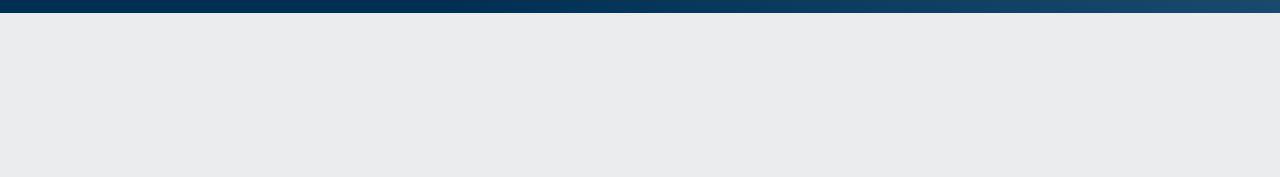
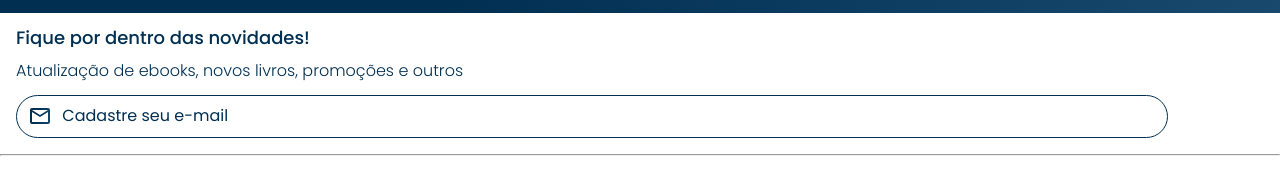
Before and after one commit to kaiqueleonel/AluraBooks, a plain HTML site: page index.html in a window 1280 px wide. Shown: the part 2620-2797 px from the top of the page. Before the commit the page ends 2633 px from the top, so only its background shows below. Drawn offline with nearby package versions, Linux system fonts and the light colour scheme.

Commit message:
criando a sessão contato e o footer

```diff
--- a/index.html
+++ b/index.html
@@ -166,6 +166,15 @@
 			<li class="lista__itens"><a href="#" class="lista__link">Java</a></li>
 		</ul>
 	</section>
+	<section class="contato">
+		<h2 class="contato__titulo">Fique por dentro das novidades!</h2>
+		<p class="contato__texto">Atualização de ebooks, novos livros, promoções e outros</p>
+		<input type="email" placeholder="Cadastre seu e-mail" class="contato__email">
+	</section>
+	<hr/>
+	<footer class="footer">
+		<h2 class="footer__titulo">Grupo Alura</h2>
+	</footer>
 
 	<script src="https://cdn.jsdelivr.net/npm/swiper@11/swiper-bundle.min.js"></script>
 	<script>
--- a/styles.css
+++ b/styles.css
@@ -3,6 +3,8 @@
 @import url(/styles/carrossel.css);
 @import url(/styles/card.css);
 @import url(/styles/topicos.css);
+@import url(/styles/contato.css);
+@import url(/styles/footer.css);
 
 :root{
     --cor-de-fundo: #EBECEE;
@@ -10,6 +12,7 @@
     --laranja: #EB9800;
     --azul-degrade: linear-gradient(97.54deg, #002F52 35.49%, #326589 165.37%);
     --fonte-principal: "Poppins", sans-serif;
+    --azul:#002F52;
 }
 
 body{
@@ -18,3 +21,7 @@ body{
     font-family: var(--fonte-principal);
     font-weight: 400;
 }
+
+hr{
+    margin: 0;
+}
--- a/styles/banner.css
+++ b/styles/banner.css
@@ -36,14 +36,3 @@
     background-position: 0.5em;
     text-align: center;
 }
-
-.banner__pesquisa:valid{
-    color: var(--branco);
-}
-
-.banner__pesquisa::-webkit-search-clear-button{
-    -webkit-appearance: none;
-      appearance: none;
-      color: var(--branco);
-      cursor: pointer;
-}
--- /dev/null
+++ b/styles/contato.css
@@ -0,0 +1,42 @@
+.contato{
+    background-color: var(--branco);
+    padding: 1em;
+}
+
+.contato__titulo,
+.contato__texto{
+    background: var(--azul-degrade);
+    -webkit-background-clip: text;
+    -webkit-text-fill-color: transparent;
+    background-clip: text;
+}
+
+.contato__titulo{
+    font-size: 18px;
+    font-weight: 500;
+}
+
+.contato__texto{
+    font-weight: 300;
+    padding: 1em 0;
+}
+
+.contato__email{
+    padding: 1em;
+    background-color: var(--branco);
+    width: 90%;
+    border: 1px var(--azul) solid;
+    border-radius: 24px;
+    color: var(--azul);
+}
+
+.contato__email::placeholder{
+    font-family: var(--fonte-principal);
+    font-weight: 400;
+    font-size: 16px;
+    color: var(--azul);
+    background-image: url(../img/Email.svg);
+    background-repeat: no-repeat;
+    background-position: left;
+    padding-left: 2em;
+}
--- /dev/null
+++ b/styles/footer.css
@@ -0,0 +1,4 @@
+.footer{
+    background-color: var(--branco);
+    padding: 1.5em 0 2em 1em ;
+}
--- a/styles/hearder.css
+++ b/styles/hearder.css
@@ -52,7 +52,7 @@
 }
 
 .lista-menu__link{
-    background: linear-gradient(97.54deg, #002F52 35.49%, #326589 165.37%);
+    background: var(--azul-degrade);
     -webkit-background-clip: text;
     -webkit-text-fill-color: transparent;
     background-clip: text;
```
Also changed, not shown: img/Email.svg (added).
